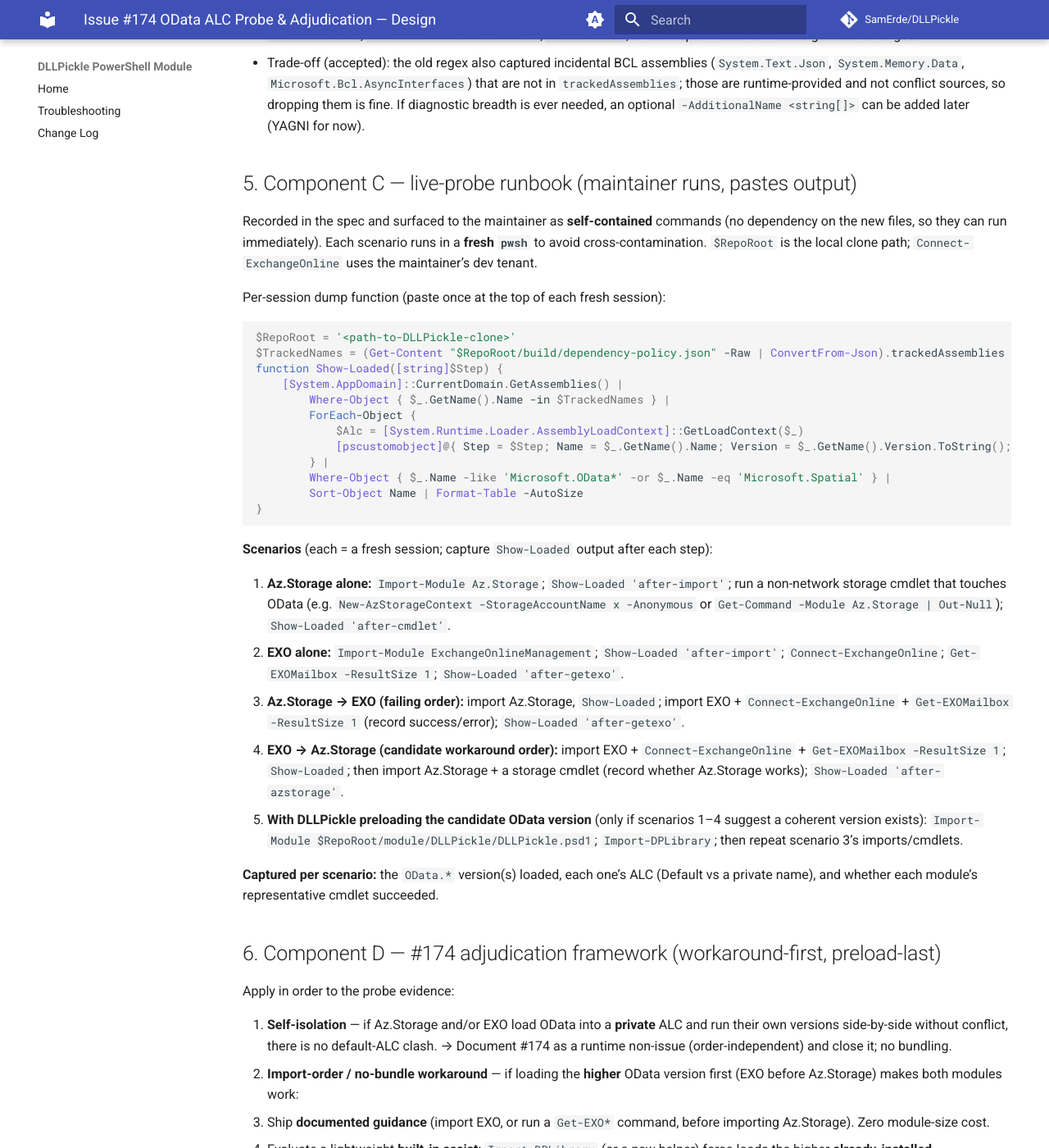
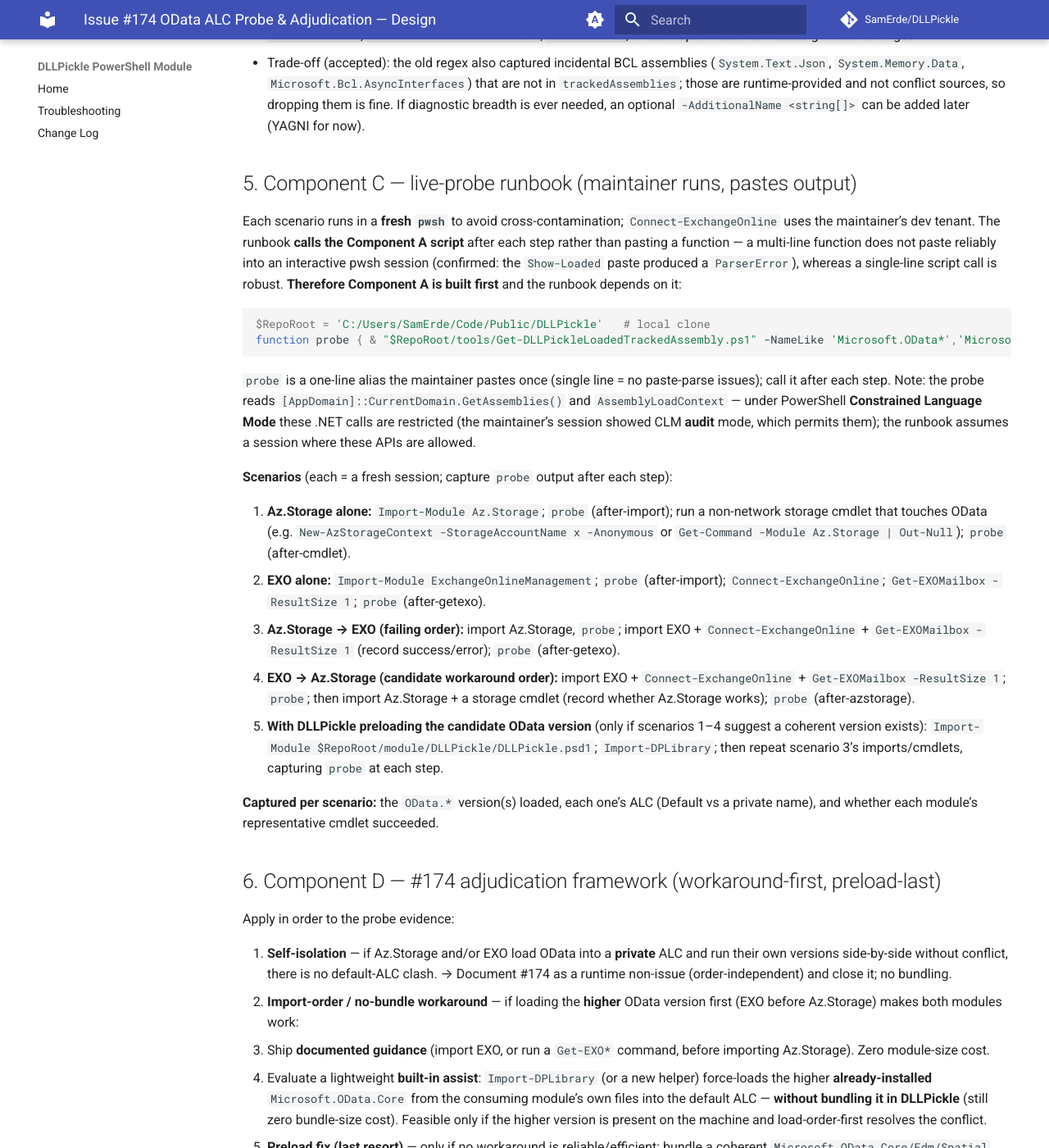
Before and after one commit to SamErde/DLLPickle, an MkDocs documentation site: the page built from docs/superpowers/specs/2026-06-01-issue174-odata-alc-probe-design.md, in a window 1280 px wide and 1400 px high, scrolled down 1940 px. Shown: the whole window at 82% size. Built offline with MkDocs 1.6.1 and Material for MkDocs 9.7.7, drawn with Linux system fonts in a browser that asks for light colours; comment, search, counter and statistics services are not loaded.

Commit message:
docs(spec): runbook calls the Component A script (multi-line paste is fragile)
Maintainer's live test showed a multi-line function does not paste cleanly into interactive pwsh (ParserError). Component C now builds Component A first and the runbook calls the script via a one-line 'probe' helper; also notes the Constrained Language Mode dependency for the AppDomain/ALC APIs.

Co-Authored-By: Claude Opus 4.8 <noreply@anthropic.com>

````diff
--- a/docs/superpowers/specs/2026-06-01-issue174-odata-alc-probe-design.md
+++ b/docs/superpowers/specs/2026-06-01-issue174-odata-alc-probe-design.md
@@ -51,31 +51,22 @@ Get-DLLPickleLoadedTrackedAssembly.ps1
 
 ## 5. Component C — live-probe runbook (maintainer runs, pastes output)
 
-Recorded in the spec and surfaced to the maintainer as **self-contained** commands (no dependency on the new files, so they can run immediately). Each scenario runs in a **fresh `pwsh`** to avoid cross-contamination. `$RepoRoot` is the local clone path; `Connect-ExchangeOnline` uses the maintainer's dev tenant.
+Each scenario runs in a **fresh `pwsh`** to avoid cross-contamination; `Connect-ExchangeOnline` uses the maintainer's dev tenant. The runbook **calls the Component A script** after each step rather than pasting a function — a multi-line function does not paste reliably into an interactive pwsh session (confirmed: the `Show-Loaded` paste produced a `ParserError`), whereas a single-line script call is robust. **Therefore Component A is built first** and the runbook depends on it:
 
-Per-session dump function (paste once at the top of each fresh session):
 ```powershell
-$RepoRoot = '<path-to-DLLPickle-clone>'
-$TrackedNames = (Get-Content "$RepoRoot/build/dependency-policy.json" -Raw | ConvertFrom-Json).trackedAssemblies
-function Show-Loaded([string]$Step) {
-    [System.AppDomain]::CurrentDomain.GetAssemblies() |
-        Where-Object { $_.GetName().Name -in $TrackedNames } |
-        ForEach-Object {
-            $Alc = [System.Runtime.Loader.AssemblyLoadContext]::GetLoadContext($_)
-            [pscustomobject]@{ Step = $Step; Name = $_.GetName().Name; Version = $_.GetName().Version.ToString(); Alc = $(if ($Alc.Name) { $Alc.Name } else { 'Default' }) }
-        } |
-        Where-Object { $_.Name -like 'Microsoft.OData*' -or $_.Name -eq 'Microsoft.Spatial' } |
-        Sort-Object Name | Format-Table -AutoSize
-}
+$RepoRoot = 'C:/Users/SamErde/Code/Public/DLLPickle'   # local clone
+function probe { & "$RepoRoot/tools/Get-DLLPickleLoadedTrackedAssembly.ps1" -NameLike 'Microsoft.OData*','Microsoft.Spatial' | Format-Table -AutoSize }
 ```
 
-**Scenarios** (each = a fresh session; capture `Show-Loaded` output after each step):
+`probe` is a one-line alias the maintainer pastes once (single line = no paste-parse issues); call it after each step. Note: the probe reads `[AppDomain]::CurrentDomain.GetAssemblies()` and `AssemblyLoadContext` — under PowerShell **Constrained Language Mode** these .NET calls are restricted (the maintainer's session showed CLM **audit** mode, which permits them); the runbook assumes a session where these APIs are allowed.
 
-1. **Az.Storage alone:** `Import-Module Az.Storage`; `Show-Loaded 'after-import'`; run a non-network storage cmdlet that touches OData (e.g. `New-AzStorageContext -StorageAccountName x -Anonymous` or `Get-Command -Module Az.Storage | Out-Null`); `Show-Loaded 'after-cmdlet'`.
-2. **EXO alone:** `Import-Module ExchangeOnlineManagement`; `Show-Loaded 'after-import'`; `Connect-ExchangeOnline`; `Get-EXOMailbox -ResultSize 1`; `Show-Loaded 'after-getexo'`.
-3. **Az.Storage → EXO (failing order):** import Az.Storage, `Show-Loaded`; import EXO + `Connect-ExchangeOnline` + `Get-EXOMailbox -ResultSize 1` (record success/error); `Show-Loaded 'after-getexo'`.
-4. **EXO → Az.Storage (candidate workaround order):** import EXO + `Connect-ExchangeOnline` + `Get-EXOMailbox -ResultSize 1`; `Show-Loaded`; then import Az.Storage + a storage cmdlet (record whether Az.Storage works); `Show-Loaded 'after-azstorage'`.
-5. **With DLLPickle preloading the candidate OData version** (only if scenarios 1–4 suggest a coherent version exists): `Import-Module $RepoRoot/module/DLLPickle/DLLPickle.psd1`; `Import-DPLibrary`; then repeat scenario 3's imports/cmdlets.
+**Scenarios** (each = a fresh session; capture `probe` output after each step):
+
+1. **Az.Storage alone:** `Import-Module Az.Storage`; `probe` (after-import); run a non-network storage cmdlet that touches OData (e.g. `New-AzStorageContext -StorageAccountName x -Anonymous` or `Get-Command -Module Az.Storage | Out-Null`); `probe` (after-cmdlet).
+2. **EXO alone:** `Import-Module ExchangeOnlineManagement`; `probe` (after-import); `Connect-ExchangeOnline`; `Get-EXOMailbox -ResultSize 1`; `probe` (after-getexo).
+3. **Az.Storage → EXO (failing order):** import Az.Storage, `probe`; import EXO + `Connect-ExchangeOnline` + `Get-EXOMailbox -ResultSize 1` (record success/error); `probe` (after-getexo).
+4. **EXO → Az.Storage (candidate workaround order):** import EXO + `Connect-ExchangeOnline` + `Get-EXOMailbox -ResultSize 1`; `probe`; then import Az.Storage + a storage cmdlet (record whether Az.Storage works); `probe` (after-azstorage).
+5. **With DLLPickle preloading the candidate OData version** (only if scenarios 1–4 suggest a coherent version exists): `Import-Module $RepoRoot/module/DLLPickle/DLLPickle.psd1`; `Import-DPLibrary`; then repeat scenario 3's imports/cmdlets, capturing `probe` at each step.
 
 **Captured per scenario:** the `OData.*` version(s) loaded, each one's ALC (Default vs a private name), and whether each module's representative cmdlet succeeded.
 
````
